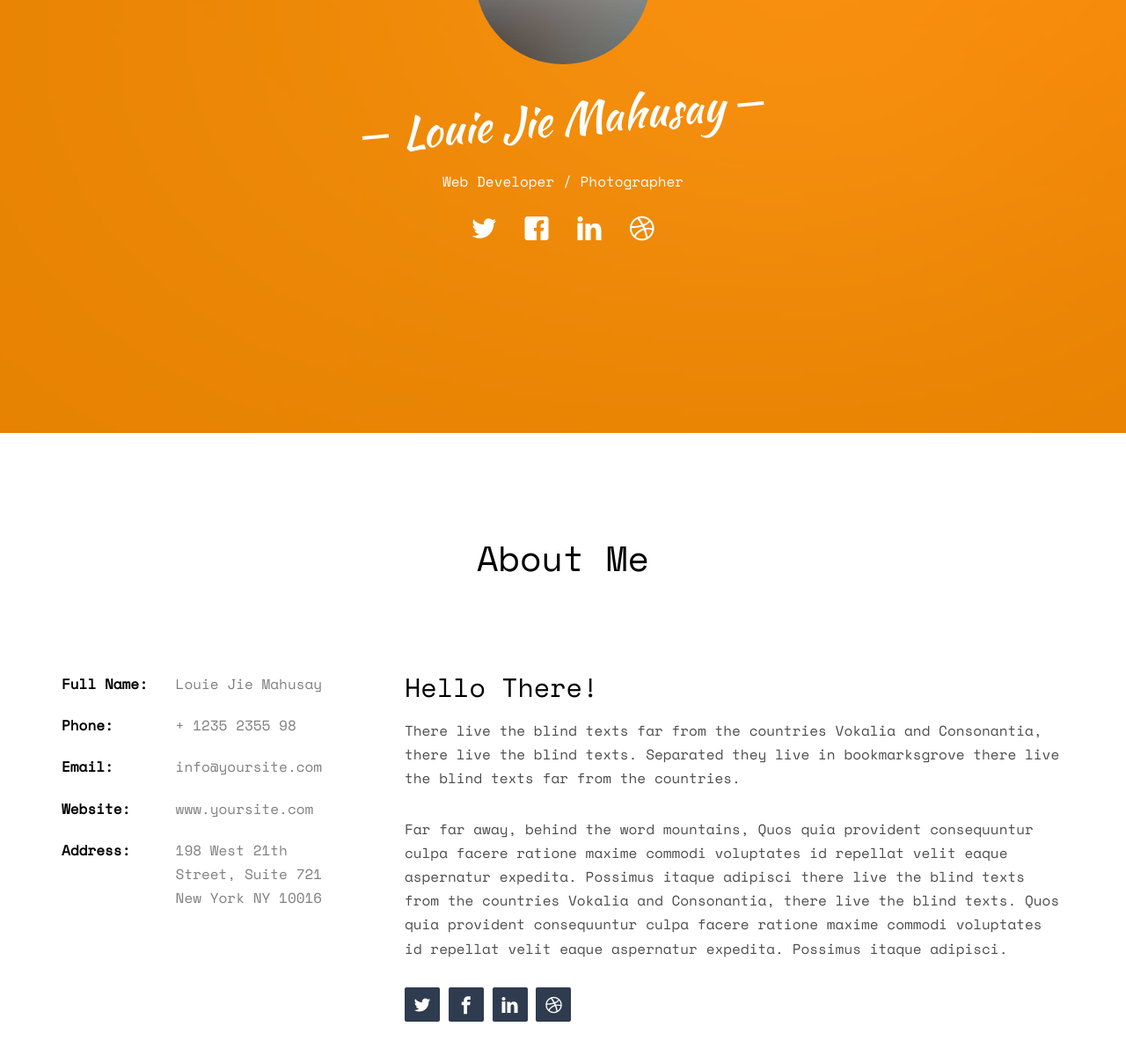
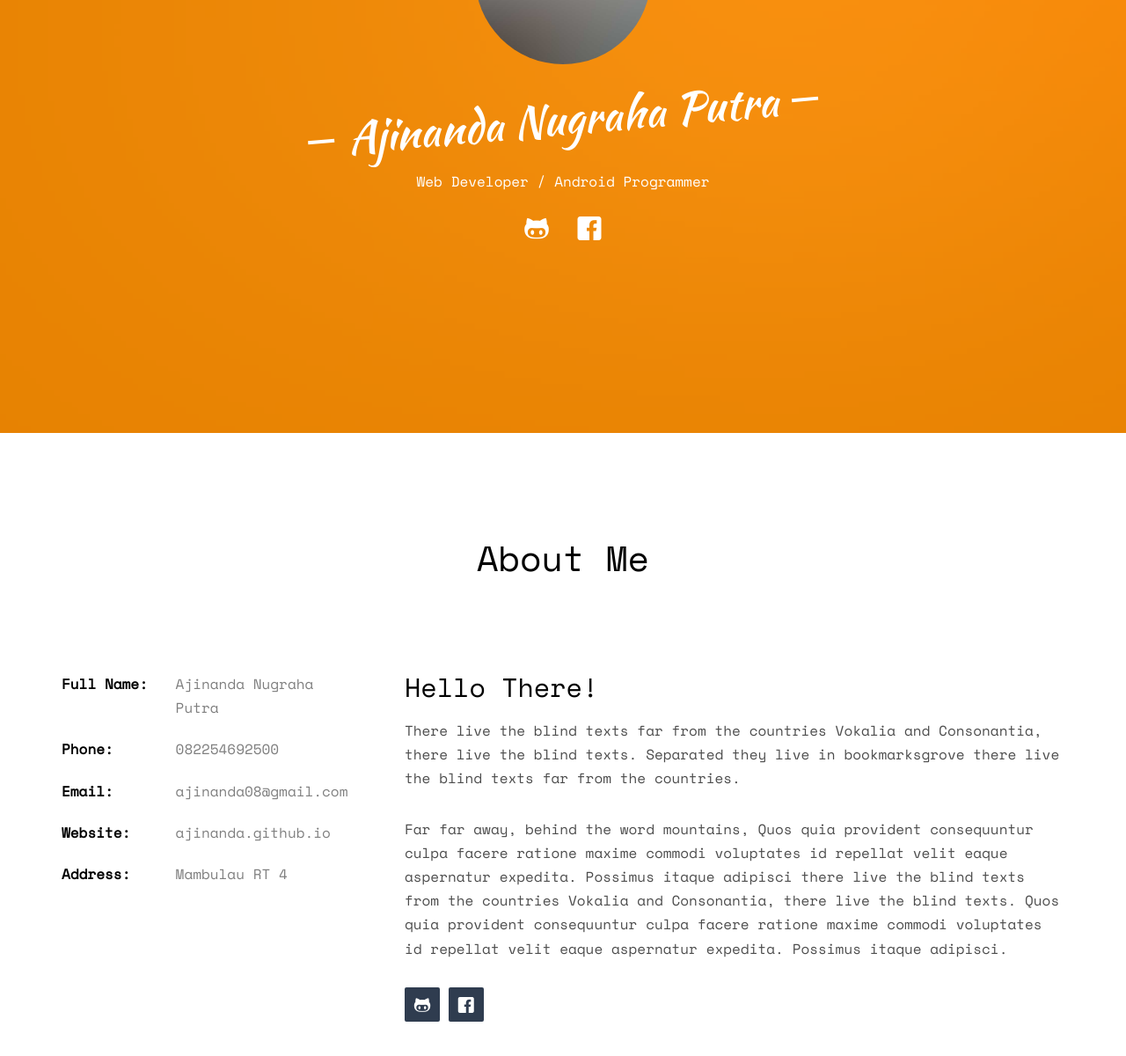
Before and after one commit to Ajinanda/ajinanda.github.io, a plain HTML site: page index.html in a window 1280 px wide. Shown: the part 308-1508 px from the top of the page at 88% size. Drawn offline with nearby package versions, Linux system fonts and the light colour scheme; some packages are replaced by stand-ins of ours; no server answers; files whose address does not match are found by name.

Commit message:
Update index.html

```diff
--- a/index.html
+++ b/index.html
@@ -68,14 +68,12 @@
 					<div class="display-t js-fullheight">
 						<div class="display-tc js-fullheight animate-box" data-animate-effect="fadeIn">
 							<div class="profile-thumb" style="background: url(images/user-3.jpg);"></div>
-							<h1><span>Louie Jie Mahusay</span></h1>
-							<h3><span>Web Developer / Photographer</span></h3>
+							<h1><span>Ajinanda Nugraha Putra</span></h1>
+							<h3><span>Web Developer / Android Programmer</span></h3>
 							<p>
 								<ul class="fh5co-social-icons">
-									<li><a href="#"><i class="icon-twitter2"></i></a></li>
-									<li><a href="#"><i class="icon-facebook2"></i></a></li>
-									<li><a href="#"><i class="icon-linkedin2"></i></a></li>
-									<li><a href="#"><i class="icon-dribbble2"></i></a></li>
+									<li><a href="https://github.com/ajinanda"><i class="icon-github"></i></a></li>
+									<li><a href="https://facebook.com/ajinanda"><i class="icon-facebook2"></i></a></li>
 								</ul>
 							</p>
 						</div>
@@ -95,11 +93,11 @@
 			<div class="row">
 				<div class="col-md-4">
 					<ul class="info">
-						<li><span class="first-block">Full Name:</span><span class="second-block">Louie Jie Mahusay</span></li>
-						<li><span class="first-block">Phone:</span><span class="second-block">+ 1235 2355 98</span></li>
-						<li><span class="first-block">Email:</span><span class="second-block">info@yoursite.com</span></li>
-						<li><span class="first-block">Website:</span><span class="second-block">www.yoursite.com</span></li>
-						<li><span class="first-block">Address:</span><span class="second-block">198 West 21th Street, Suite 721 New York NY 10016</span></li>
+						<li><span class="first-block">Full Name:</span><span class="second-block">Ajinanda Nugraha Putra</span></li>
+						<li><span class="first-block">Phone:</span><span class="second-block">082254692500</span></li>
+						<li><span class="first-block">Email:</span><span class="second-block">ajinanda08@gmail.com</span></li>
+						<li><span class="first-block">Website:</span><span class="second-block">ajinanda.github.io</span></li>
+						<li><span class="first-block">Address:</span><span class="second-block">Mambulau RT 4</span></li>
 					</ul>
 				</div>
 				<div class="col-md-8">
@@ -108,10 +106,8 @@
 					<p>Far far away, behind the word mountains, Quos quia provident consequuntur culpa facere ratione maxime commodi voluptates id repellat velit eaque aspernatur expedita. Possimus itaque adipisci there live the blind texts from the countries Vokalia and Consonantia, there live the blind texts. Quos quia provident consequuntur culpa facere ratione maxime commodi voluptates id repellat velit eaque aspernatur expedita. Possimus itaque adipisci.</p>
 					<p>
 						<ul class="fh5co-social-icons">
-							<li><a href="#"><i class="icon-twitter2"></i></a></li>
-							<li><a href="#"><i class="icon-facebook3"></i></a></li>
-							<li><a href="#"><i class="icon-linkedin2"></i></a></li>
-							<li><a href="#"><i class="icon-dribbble2"></i></a></li>
+							<li><a href="https://github.com/ajinanda"><i class="icon-github"></i></a></li>
+							<li><a href="https://facebook.com/ajinanda"><i class="icon-facebook2"></i></a></li>
 						</ul>
 					</p>
 				</div>
```
